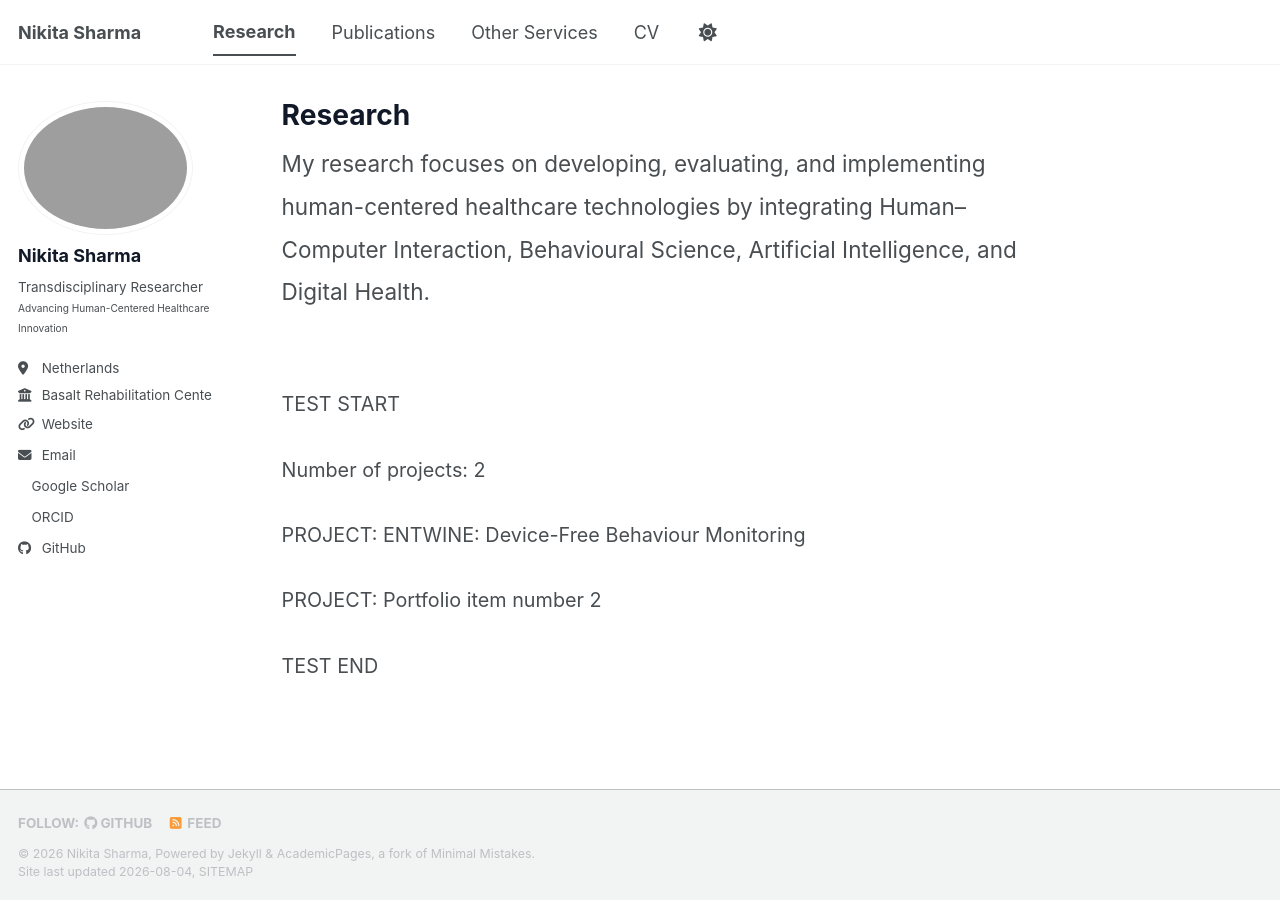
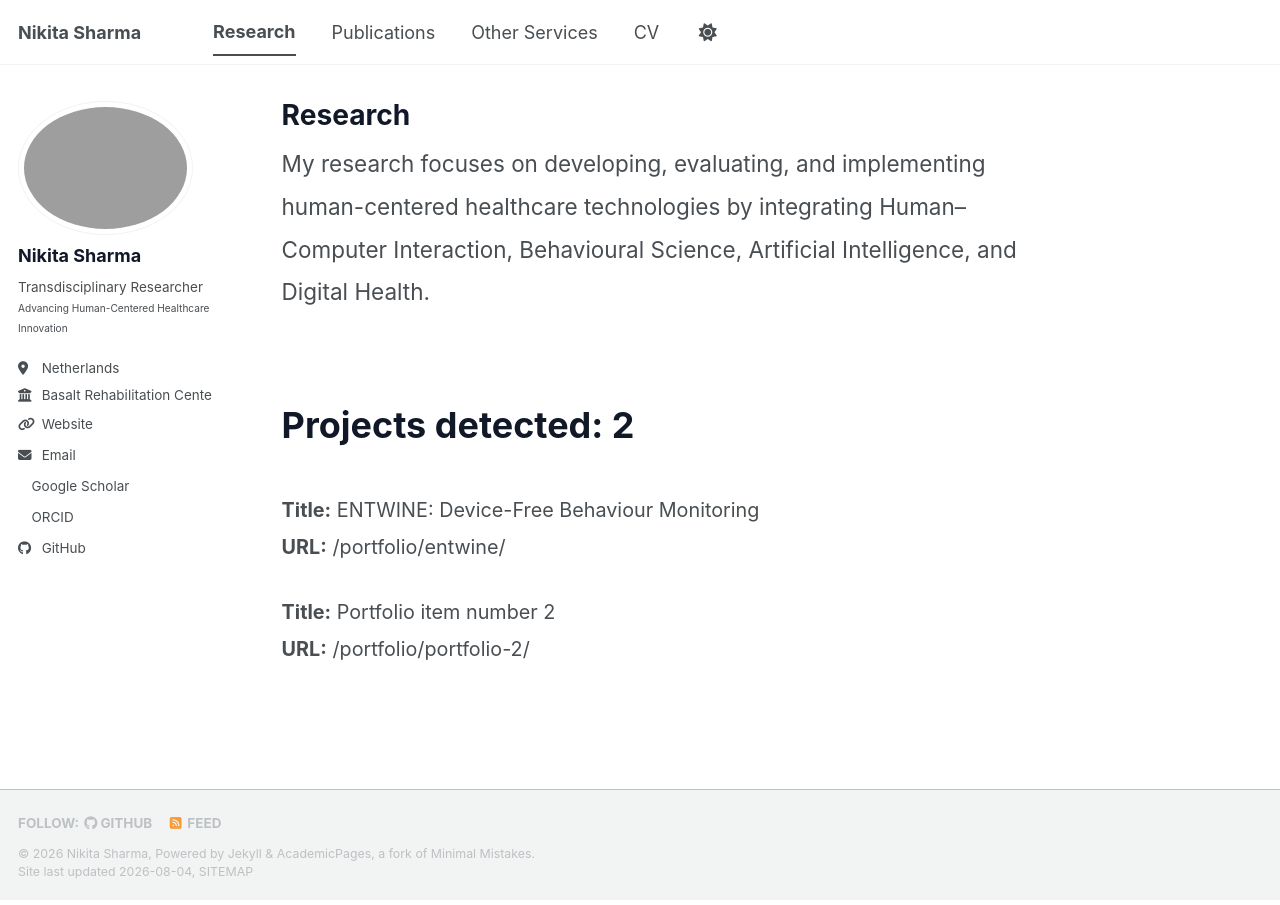
Before and after one commit to nikitasharma14/Portfolio, a Jekyll site: the page built from _pages/research.md, in a window 1280 px wide. Built offline with Jekyll 4.4.1, drawn with Linux system fonts in a browser that asks for light colours; a style sheet for code colours, icons or effects is not loaded.

Commit message:
Update research.md

```diff
--- a/_pages/research.md
+++ b/_pages/research.md
@@ -7,14 +7,13 @@ author_profile: true
 
 My research focuses on developing, evaluating, and implementing human-centered healthcare technologies by integrating Human–Computer Interaction, Behavioural Science, Artificial Intelligence, and Digital Health.
 
-<p>TEST START</p>
-
-Number of projects: {{ site.portfolio | size }}
+<h2>Projects detected: {{ site.portfolio.size }}</h2>
 
 {% for project in site.portfolio %}
 
-<p>PROJECT: {{ project.title }}</p>
+<p>
+<strong>Title:</strong> {{ project.title }} <br>
+<strong>URL:</strong> {{ project.url }}
+</p>
 
 {% endfor %}
-
-<p>TEST END</p>
```
